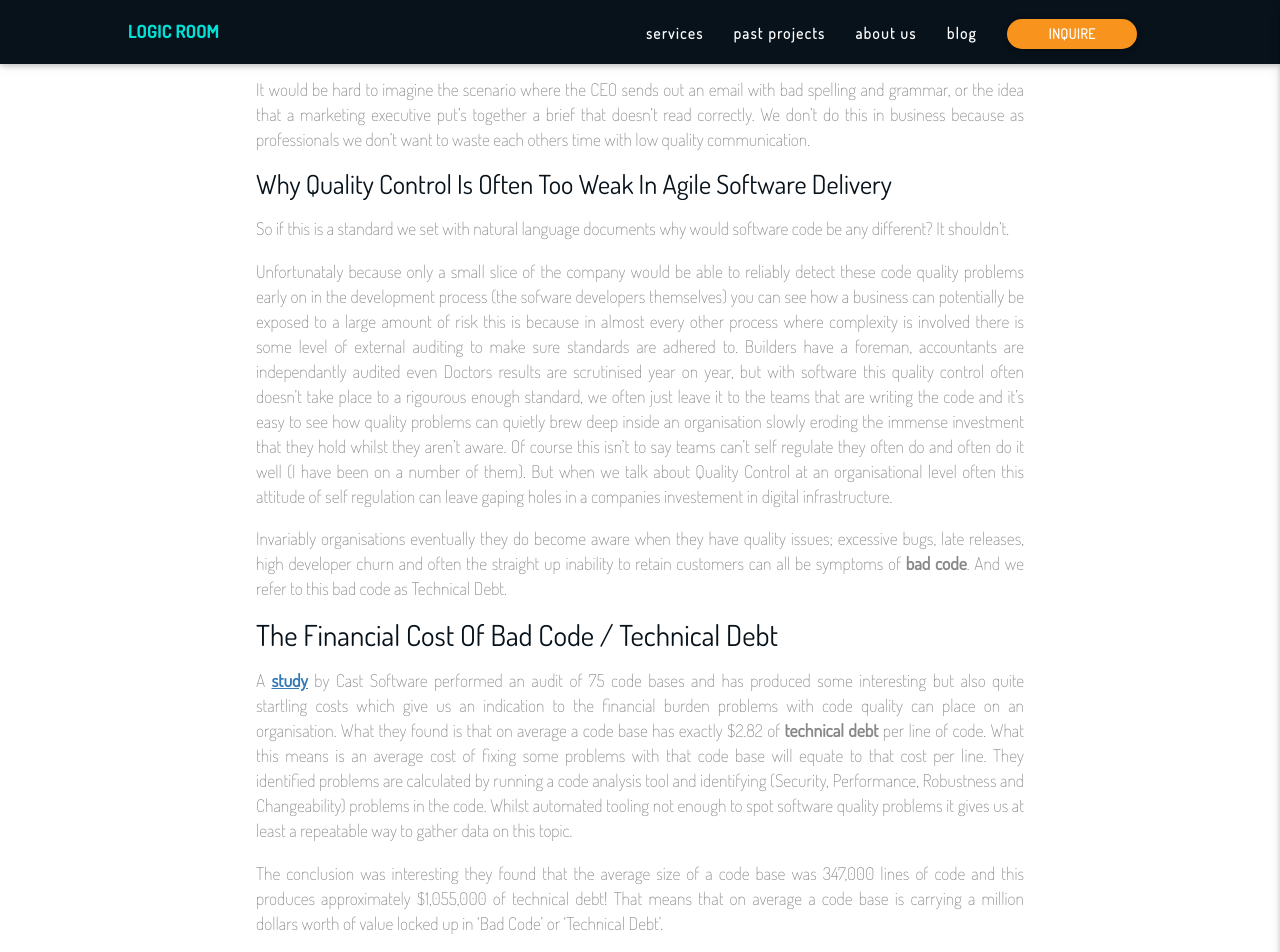
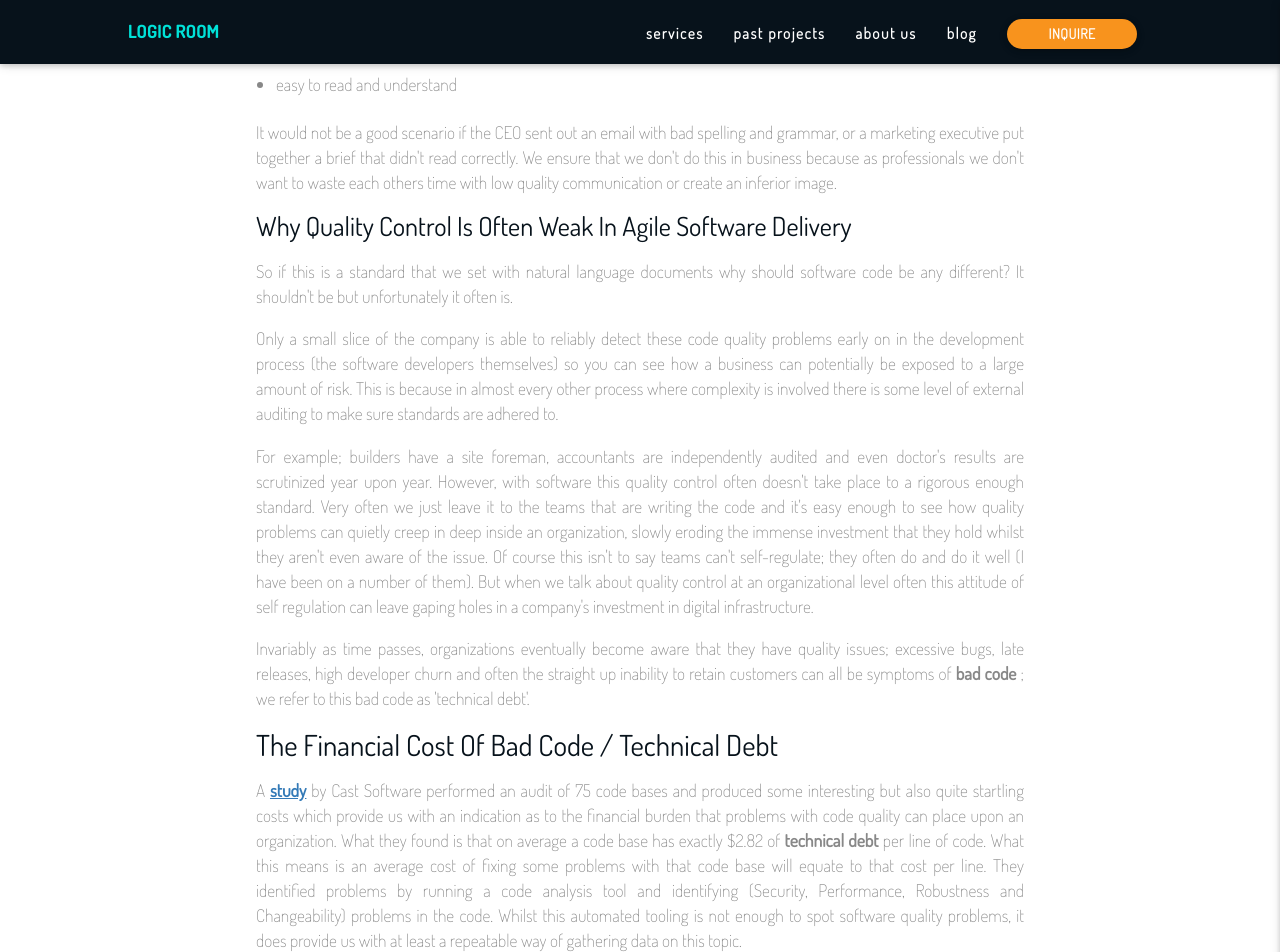
Before and after one commit to peterheard01/logic-room, a Jekyll site: the page built from _posts/the-cost-of-poor-quality-code-on-digital-transformation/2017-01-02-the-cost-of-poor-quality-code-on-digital-transformation.md, in a window 1280 px wide and 1400 px high, scrolled down 2015 px. Shown: the top 952 px of the window. Built offline with Jekyll 4.4.1, drawn with Linux system fonts in a browser that asks for light colours; comment, search, counter and statistics services are not loaded; some of the changed text lies outside the part shown.

Commit message:
added costs of poor code article

```diff
--- a/_posts/the-cost-of-poor-quality-code-on-digital-transformation/2017-01-02-the-cost-of-poor-quality-code-on-digital-transformation.md
+++ b/_posts/the-cost-of-poor-quality-code-on-digital-transformation/2017-01-02-the-cost-of-poor-quality-code-on-digital-transformation.md
@@ -19,86 +19,88 @@
 - Leveraging Marginal Gains On Code Quality : Optimising Agile Software Delivery
 - Conclusion
 
-## The Close Relationshiop Between Software Code And Digital Transformation
+## The Close Relationship between Software Code and Digital Transformation
 
-Digital Transformation deals with the people process and technology that drive an organisations change to compete digitally. So firstly, we should look at couple of simple facts about Software Code in general and then position them into the context of our Digital Transformation.
+Digital Transformation deals with both the people process and the technology that drives organizational change in order to compete digitally. Firstly we will take a look at couple of simple facts about Software Code in general and then position them into the context of Digital Transformation.
 
-There are two high level observations we can make about Software In General :
+There are two high level observations that we can make about software in general:
 
-1. **Human Readable Machine Instructions** : Modern day programming, for the most part uses Object Oriented languages (such as Javascript, C#, Ruby etc) to efficiently encapsulate knowledge in a context that is easy for the human to understand (Objects) and turn it into something that easy for a machine to understand (binary instructions). It's important to understand this point becuase we reach a maxim; the code that in your organisation is simply a set of instructions that need to processed by a machine but they are written in a way to be understood by humans.
-2. **Encapsulation of Business Knowledge** : Your applications are looking to connect your internal business process including the services you offer to other processes, customers and people in your organisation, this is the essence of value you provide as a business and is important to consider this because it means that your digital systems hold a huge amount of business value.
+1. **Human Readable Machine Instructions** : Modern day programming, for the most part, uses Object Oriented languages (such as Javascript, C#, Ruby etc) to efficiently encapsulate knowledge in a context that is easy for the human to understand (objects) and turn it into something that easy for a machine to understand (binary instructions). It&#39;s important to understand this point because it provides us with a maxim; the code within your organization is simply a set of instructions that needs to processed by a machine but they are written in a way that they can be understood by humans.
+2. **Encapsulation of Business Knowledge** : Your applications are looking to connect your internal business processes including the services that you offer to customers and people within your organization.  This is the essence of the value that you provide as a business and is important to understand this because it means that your digital systems hold a huge amount of monetary worth when it comes to your business.
 
-In the context of a Digital Transfomration that involves people processes and technology all 3 have a dependency on digital systems, these systems are powered by code and that code is important!
+In the context of a Digital Transformation that involves people processes and technology, all three have a dependency on digital systems which are powered by code and that code is extremely important.
 
 ![Digital Transformation Image](images/1_image.png "Digital Transformation Image")
 > The close relationship between Digital Transformation and Software Code
 
 ## Why Would Code Quality Matter?
 
-The code in your organisation holds business value and process; it's a sort of living breathing document which powers your digital infrastructure to do the things we would otherwise have to do manually.
+The code in your organisation holds business value and process; it&#39;s a sort of living breathing document which powers your digital infrastructure to do the things that you would otherwise have to do manually.
 
-If code is a document expressing a business process then we realise that like any other document in an organistion it should have certain standards placed on it...
+If we view code as a document expressing a business process then we must realize that like any other document in an organization, it should have certain quality standards appertaining to it.
 
-### It's Just Documentation
+### It&#39;s Just Documentation
 
-The code is describing something important and needs to be read by multiple people in an organisation. In almost every other department (legal, executive, marketing etc) there are implicit controls about the standard of documentation which circulates. Even if this means people double checking emails that are sent before they hit send, re-reading important corporate documentation or even running spelling and grammar checks. Almost every official documentation in an organisation is expected to be :
+The code is describing something important and needs to be read by multiple people in an organisation. In almost every other department (legal, executive, marketing etc) there are implicit controls about the standard of documentation which circulates, even if this means people double checking emails that are sent before they hit &#39;send&#39;, re-reading important corporate documentation or even running spelling and grammar checks.
+
+Almost every official documentation in an organisation is expected to be:
 
 - clear
 - well structured
-- free of errors
-- formed with proper english and good grammar
+- free from errors
+- formed with proper English and good grammar
 - edited to the company standard
 - compliant
 - secure
-- and ideally a pleasure to read!
+- easy to read and understand
 
-It would be hard to imagine the scenario where the CEO sends out an email with bad spelling and grammar, or the idea that a marketing executive put's together a brief that doesn't read correctly. We don't do this in business because as professionals we don't want to waste each others time with low quality communication.
+It would not be a good scenario if the CEO sent out an email with bad spelling and grammar, or  a marketing executive put together a brief that didn&#39;t read correctly. We ensure that we don&#39;t do this in business because as professionals we don&#39;t want to waste each others time with low quality communication or create an inferior image.
 
-### Why Quality Control is Often Too Weak In Agile Software Delivery
+### Why Quality Control is Often Weak in Agile Software Delivery
 
-So if this is a standard we set with natural language documents why would software code be any different? It shouldn't.
+So if this is a standard that we set with natural language documents why should software code be any different? It shouldn&#39;t be but unfortunately it often is.
 
-Unfortunataly because only a small slice of the company would be able to reliably detect these code quality problems early on in the development process (the sofware developers themselves) you can see how a business can potentially be exposed to a large amount of risk this is because in almost every other process where complexity is involved there is some level of external auditing to make sure standards are adhered to. Builders have a foreman, accountants are independantly audited even Doctors results are scrutinised year on year, but with software this quality control often doesn't take place to a rigourous enough standard, we often just leave it to the teams that are writing the code and it's easy to see how quality problems can quietly brew deep inside an organisation slowly eroding the immense investment that they hold whilst they aren't aware. Of course this isn't to say teams can't self regulate they often do and often do it well (I have been on a number of them). But when we talk about Quality Control at an organisational level often this attitude of self regulation can leave gaping holes in a companies investement in digital infrastructure.
+Only a small slice of the company is able to reliably detect these code quality problems early on in the development process (the software developers themselves) so you can see how a business can potentially be exposed to a large amount of risk.   This is because in almost every other process where complexity is involved there is some level of external auditing to make sure standards are adhered to.
 
-Invariably organisations eventually they do become aware when they have quality issues; excessive bugs, late releases, high developer churn and often the straight up inability to retain customers can all be symptoms of **bad code**. And we refer to this bad code as Technical Debt.
+For example; builders have a site foreman, accountants are independently audited and even doctor&#39;s results are scrutinized year upon year.  However, with software this quality control often doesn&#39;t take place to a rigorous enough standard.  Very often we just leave it to the teams that are writing the code and it&#39;s easy enough to see how quality problems can quietly creep in deep inside an organization, slowly eroding the immense investment that they hold whilst they aren&#39;t even aware of the issue. Of course this isn&#39;t to say teams can&#39;t self-regulate; they often do and do it well (I have been on a number of them). But when we talk about quality control at an organizational level often this attitude of self regulation can leave gaping holes in a company&#39;s investment in digital infrastructure.
 
+Invariably as time passes, organizations eventually become aware that they have quality issues; excessive bugs, late releases, high developer churn and often the straight up inability to retain customers can all be symptoms of **bad code** ; we refer to this bad code as &#39;technical debt&#39;.
 
-## The Financial Cost Of Bad Code / Technical Debt
+## The Financial Cost of Bad Code / Technical Debt
 
-A [study](http://www.castsoftware.com/castresources/materials/wp/cast_2010-annual-report_keyfindings.pdf) by Cast Software performed an audit of 75 code bases and has produced some interesting but also quite startling costs which give us an indication to the financial burden problems with code quality can place on an organisation. What they found is that on average a code base has exactly $2.82 of **technical debt** per line of code. What this means is an average cost of fixing some problems with that code base will equate to that cost per line. They identified problems are calculated by running a code analysis tool and identifying  (Security, Performance, Robustness and Changeability) problems in the code. Whilst automated tooling not enough to spot software quality problems it gives us at least a repeatable way to gather data on this topic.
+A [study](http://www.castsoftware.com/castresources/materials/wp/cast_2010-annual-report_keyfindings.pdf) by Cast Software performed an audit of 75 code bases and produced some interesting but also quite startling costs which provide us with an indication as to the financial burden that problems with code quality can place upon an organization. What they found is that on average a code base has exactly $2.82 of **technical debt** per line of code. What this means is an average cost of fixing some problems with that code base will equate to that cost per line. They identified problems by running a code analysis tool and identifying (Security, Performance, Robustness and Changeability) problems in the code. Whilst this automated tooling is not enough to spot software quality problems, it does provide us with at least a repeatable way of gathering data on this topic.
 
-The conclusion was interesting they found that the average size of a code base was 347,000 lines of code and this produces approximately $1,055,000 of technical debt! That means that on average a code base is carrying a million dollars worth of value locked up in 'Bad Code' or 'Technical Debt'.
+The conclusion was interesting; they found that the average size of a code base was 347,000 lines of code and this produces approximately $1,055,000 of technical debt! That means that on average a code base is carrying a million dollars worth of value locked up in &#39;Bad Code&#39; or &#39;Technical Debt&#39;.
 
-> "The Average Technical Debt in a Code Base Equates to $1,055,000"
+&#39;The Average Technical Debt in a Code Base Equates to $1,055,000.&#39;
 
 ## Risks Associated With Poor Quality Code
 
-We have seen how poor quality code can carry cost, but in the world of business it’s impossible to address cost without considering risk. A high risk business venture may yield short term capital gains but if it promptly put’s you out of business it probably isn’t a wise move. So looking at code quality through the lens of risk is the second way to evaluate code quality.
+We have seen how poor quality code can carry cost, but in the world of business it&#39;s impossible to address cost without considering risk. A high risk business venture may yield short term capital gains but if it promptly puts you out of business it probably isn&#39;t a wise move. So looking at code quality through the lens of risk is the second way to evaluate it.
 
-A [study](http://downloads.seapine.com/pub/papers/CostPoorQuality.pdf) performed by Seapine cited data it collected which identified that 24% of organisations were seeking to reduce the risk of poor customer satisfaction from the digital products they provide. Interestingly later on in the report that organisations claim that software quality and reliability are lifelines to long term customer retention and growth.
+A [study](http://downloads.seapine.com/pub/papers/CostPoorQuality.pdf) performed by Seapine cited data it collected which identified that 24% of organisations were seeking to reduce the risk of poor customer satisfaction from the digital products they provide. Interestingly, later on in the report,  organisations claim that software quality and reliability are lifelines to securing long term customer retention and growth.
 
 
-![Angular 2 CLI Project Selection Screen](images/2_image.png "Angular 2 CLI Project Selection Screen")
+![Risk/Cost payoff graph showing inverse proportion](images/2_image.png "Risk/Cost payoff graph showing inverse proportion")
 > The relationship between cost and risk and code quality is inverselely proportional
 
-If keeping customers happy is a core part of your business strategy then addressing quality in a pragmatic way will help you ensure your long term financial goals can be not only met but improved on. This article has only cited a small amount of evidence but there is an abundance of independant research papers published which add to the argument that improved software quality helps to reduce costs...
+If keeping customers happy is a core part of your business strategy then addressing quality in a pragmatic way will help you ensure your long term financial goals can be not only met but improved upon. This article has only cited a small amount of evidence but there are an abundance of independent research papers published which add to the argument that improved software quality helps to dramatically reduce costs.
 
-- [http://www.castsoftware.com/castresources/materials/wp/cast_2010-annual-report_keyfindings.pdf](http://www.castsoftware.com/castresources/materials/wp/cast_2010-annual-report_keyfindings.pdf)
+- [http://www.castsoftware.com/castresources/materials/wp/cast\_2010-annual-report\_keyfindings.pdf](http://www.castsoftware.com/castresources/materials/wp/cast_2010-annual-report_keyfindings.pdf)
 - [http://downloads.seapine.com/pub/papers/CostPoorQuality.pdf](http://downloads.seapine.com/pub/papers/CostPoorQuality.pdf)
 - [https://www.infoq.com/news/2009/03/TDD-Improves-Quality](https://www.infoq.com/news/2009/03/TDD-Improves-Quality)
 - [http://www.springer.com/computer/swe/journal/10664](http://www.springer.com/computer/swe/journal/10664)
 
 ## Leveraging Marginal Gains On Code Quality : Optimising Agile Software Delivery
 
-The topic of marginal gains is an exciting new business topic that has emerged in recent years which is related to being able to optimise at the small scale in order to produce seismic shifts at the large scale, the basic idea is that this is a bottom up approach to business which uses, data, feedback and statistics at the micro level in order to drive strategy at the high level.
+The topic of marginal gains is an exciting new business topic that has emerged in recent years.  It is related to being able to optimise at the small scale in order to produce seismic shifts at the large scale; the basic idea is that this is a bottom-up approach to business which uses, data, feedback and statistics at the micro level in order to drive strategy at the higher level.
 
-An [interesting article](http://www.economist.com/news/business/21607816-businesses-should-aim-lots-small-wins-big-data-add-up-something-big-little) from the economist goes into more detail about marginal gains. The great thing about taking code quality serious in your organisation is that it is a very tangible asset which holds value in the form of information and process. If are adopting a marginal gains approach to your business and are looking to optimise at the small level to drive higher competitiveness improving code quality holds a huge opportunity for maximising growth, firstly by addressing debt and secondly by driving greater customer experience.
-
+An [interesting article](http://www.economist.com/news/business/21607816-businesses-should-aim-lots-small-wins-big-data-add-up-something-big-little) from the Economist goes into more detail about marginal gains. The great thing about taking code quality seriously in your organization is that it is a very tangible asset which holds value in the form of information and process. If are adopting a marginal gains approach to your business and are looking to optimise at the small level to drive higher competitiveness, then improving code quality provides a huge opportunity for maximizing growth.  It does this firstly by addressing debt and secondly by driving greater customer experience.
 
 ## Conclusion
 
-Organisations can and do chug through with poor quality code. And it is possibly to keep the wheels turning without paying due care an attention.
+Organisations can and do chug along with poor quality code and it is possible to keep the wheels turning without paying sufficient due care and attention.
 
-But... as we have seen this comes loaded with higher **risk** and increased **cost** over the long term and because and over the long term if you take this increased risk and cost to it's conclusion it will simply drag an organisation down to it's weakest point and will make it uncompetitive.
+However, as we have seen, this comes loaded with higher **risk** and increased **cost** over the long term.  If you then take this increased risk and cost to it&#39;s conclusion it will simply drag an organization down to its weakest point and will make it uncompetitive.
 
-In a modern Digital Transformation programme an organisation should firstly look to unlock the hidden value in improving code quality and reducing technical debt for direct cost savings. And secondly they can reduce operational risk and improve customer satisfaction by driving up the internal quality of their applications. Improving code quality should be used as a tool to leverage faster and more efficient Digital Transformation.
+In a modern Digital Transformation programme an organisation should firstly look to unlock the hidden value in improving code quality and reducing technical debt for direct cost savings. Secondly they can reduce operational risk and improve customer satisfaction by driving up the internal quality of their applications. Improving code quality should be used as a tool to leverage faster and more efficient Digital Transformation.
--- a/about-us/index.html
+++ b/about-us/index.html
@@ -68,5 +68,6 @@
 
   </div>
 
+  {% include footer.html %}
 
 </section>
```
Also changed, not shown: _includes/code-review/how-it-works.md (+16 -0 lines), _posts/the-cost-of-poor-quality-code-on-digital-transformation/images/1_image.png, _posts/the-cost-of-poor-quality-code-on-digital-transformation/images/2_image.png.
